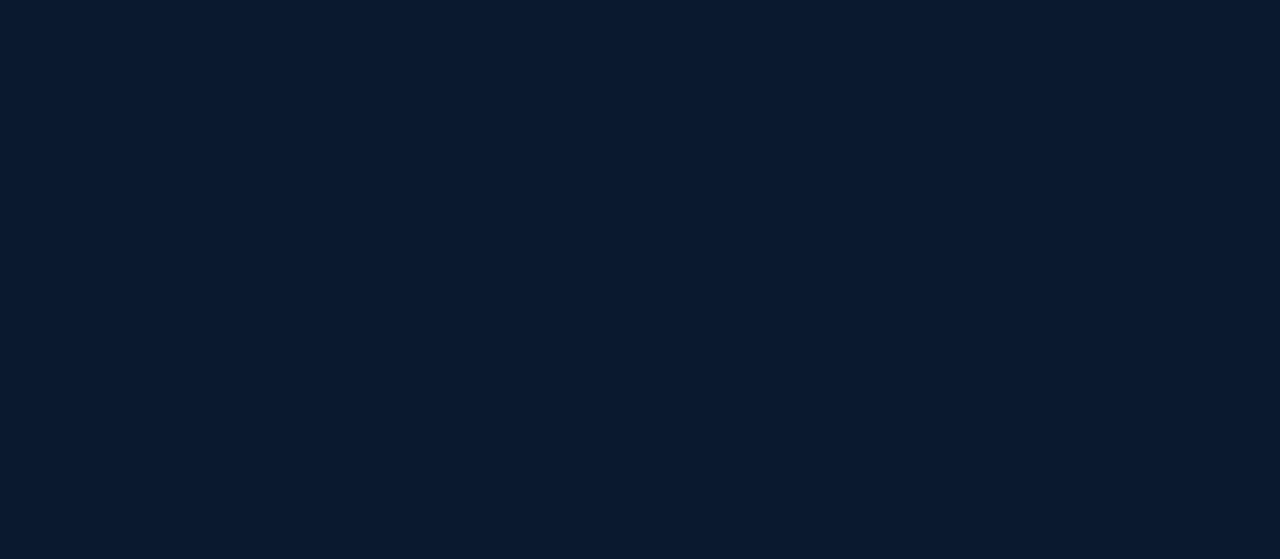
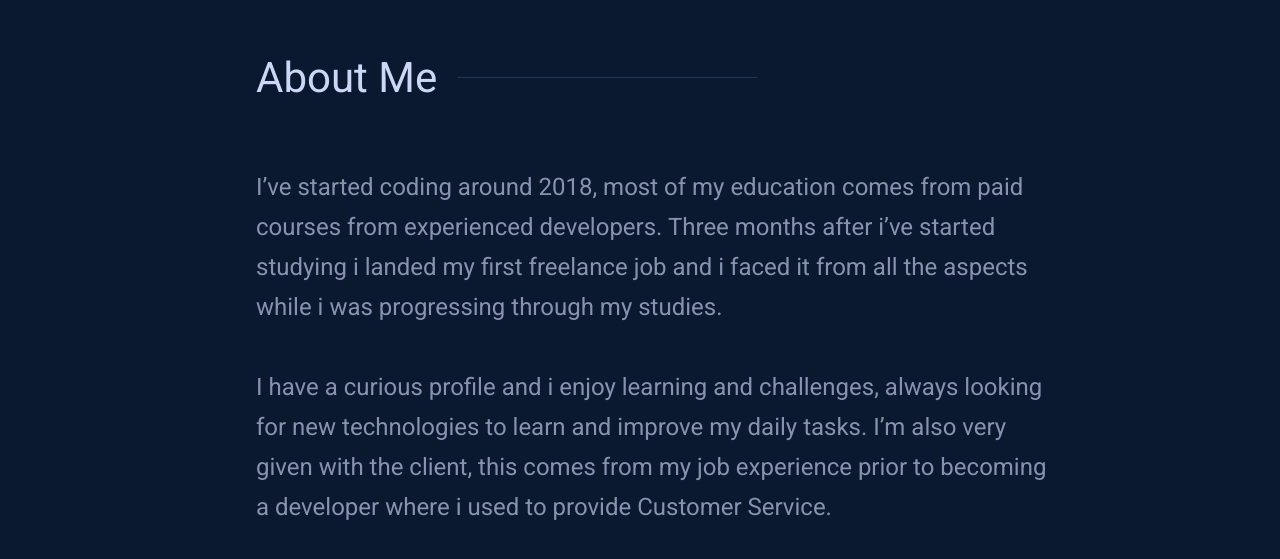
Before and after one commit to F-Sotomayor/my-portfolio, a Next.js app: page / in a window 1280 px wide. Shown: the part 953-1512 px from the top of the page. Built offline with nearby package versions, Linux system fonts and the light colour scheme.

Commit message:
Started Working on About Page

```diff
--- /dev/null
+++ b/src/components/stateless/AboutMe/AboutMe.js
@@ -0,0 +1,18 @@
+export default function AboutMe() {
+  return (
+    <div className="aboutMeContainer" id="about">
+      <div className="title">About Me</div>
+      <div className="description">
+        I’ve started coding around 2018, most of my education comes from paid
+        courses from experienced developers. Three months after i’ve started
+        studying i landed my first freelance job and i faced it from all the
+        aspects while i was progressing through my studies.
+        <br />
+        <br /> I have a curious profile and i enjoy learning and challenges,
+        always looking for new technologies to learn and improve my daily tasks.
+        I’m also very given with the client, this comes from my job experience
+        prior to becoming a developer where i used to provide Customer Service.
+      </div>
+    </div>
+  );
+}
--- a/src/components/stateless/Header/Header.js
+++ b/src/components/stateless/Header/Header.js
@@ -15,7 +15,7 @@ export default function Header() {
         </div>
         <div className="navigationItemsSide">
           <NavigationItem
-            navigationItemURL="#"
+            navigationItemURL="#about"
             navigationItemName="About"
             animationDelay={0.15}
           />
--- a/src/pages/index.js
+++ b/src/pages/index.js
@@ -1,3 +1,4 @@
+import AboutMe from "@/components/stateless/AboutMe/AboutMe";
 import Header from "@/components/stateless/Header/Header";
 import Introduction from "@/components/stateless/Introduction/Introduction";
 
@@ -8,7 +9,9 @@ export default function Home() {
         <Header />
         <Introduction />
       </div>
-      <div className="secondPage"></div>
+      <div className="secondPage">
+        <AboutMe />
+      </div>
     </>
   );
 }
--- a/src/styles/global.scss
+++ b/src/styles/global.scss
@@ -2,6 +2,10 @@
   margin: 0;
   padding: 0;
   box-sizing: border-box;
+}
+
+html {
+  scroll-behavior: smooth;
 }
 
 body {
@@ -24,10 +28,6 @@ body::-webkit-scrollbar-thumb {
 .firstPage {
   height: 100vh;
 }
-.secondPage {
-  height: 100vh;
-}
-
 // Header.js
 
 .headerContainer {
@@ -214,6 +214,44 @@ body::-webkit-scrollbar-thumb {
   }
 }
 
+.secondPage {
+  display: flex;
+  flex-direction: column;
+  justify-content: center;
+  align-items: center;
+  height: 100vh;
+}
+
+.aboutMeContainer {
+  width: 60%;
+  height: 100%;
+  padding-top: 200px;
+  .title {
+    display: flex;
+    height: 10%;
+    justify-content: flex-start;
+    align-items: center;
+    font-size: 42px;
+    color: #ccd6f6;
+    &::after {
+      content: "";
+      display: block;
+      position: relative;
+      width: 300px;
+      height: 1px;
+      margin-left: 20px;
+      background-color: #233554;
+    }
+  }
+  .description {
+    margin-top: 60px;
+    color: #8892b0;
+    line-height: 40px;
+    width: 800px;
+    font-size: 24px;
+  }
+}
+
 // Spinner(Loader)
 
 .loaderContainer {
```
